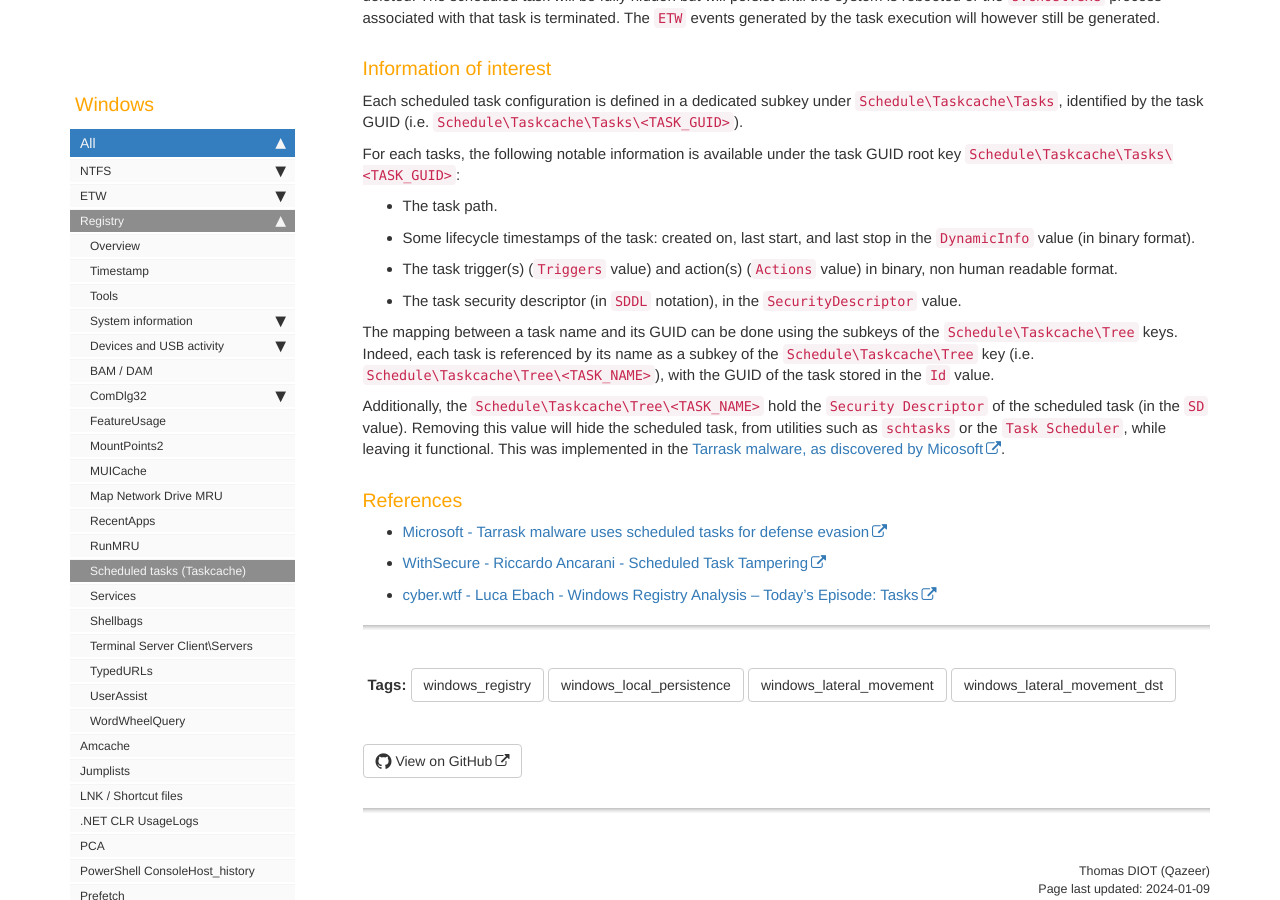
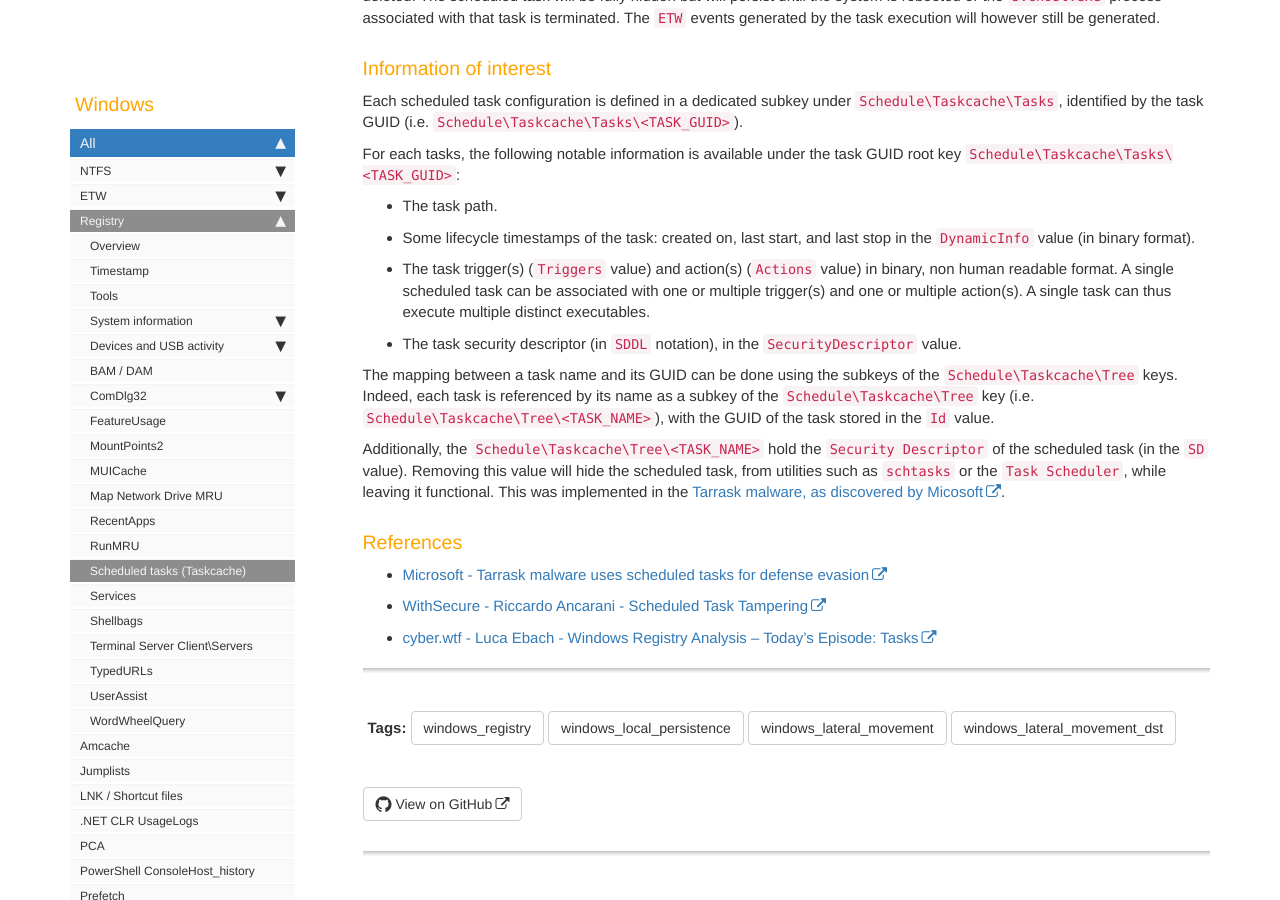
Before and after one commit to Qazeer/artefacts.help, a Jekyll site: the page built from pages/windows/registry_scheduled_tasks.md, in a window 1280 px wide and 900 px high, scrolled down 812 px. Built offline with Jekyll 4.4.1, drawn with Linux system fonts in a browser that asks for light colours; our own code applies the rules of GitHub Pages for plain Markdown files; comment, search, counter and statistics services are not loaded.

Commit message:
[Artefact] ETW Scheduled Tasks - Init

```diff
--- a/_data/sidebars/sidebar.yml
+++ b/_data/sidebars/sidebar.yml
@@ -114,6 +114,10 @@ entries:
 
       - title: Windows Services
         url: /windows_etw_services.html
+        output: web
+
+      - title: Windows Scheduled Tasks
+        url: /windows_etw_scheduled_task.html
         output: web
 
     - title: Registry
--- a/pages/windows/registry_scheduled_tasks.md
+++ b/pages/windows/registry_scheduled_tasks.md
@@ -59,7 +59,9 @@ GUID root key `Schedule\Taskcache\Tasks\<TASK_GUID>`:
     stop in the `DynamicInfo` value (in binary format).
 
   - The task trigger(s) (`Triggers` value) and action(s) (`Actions` value) in
-    binary, non human readable format.
+    binary, non human readable format. A single scheduled task can be
+    associated with one or multiple trigger(s) and one or multiple action(s).
+    A single task can thus execute multiple distinct executables.
 
   - The task security descriptor (in `SDDL` notation), in the
     `SecurityDescriptor` value.
```
Also changed, not shown: pages/windows/etw_scheduled_task.md (added, +48 -0 lines).
